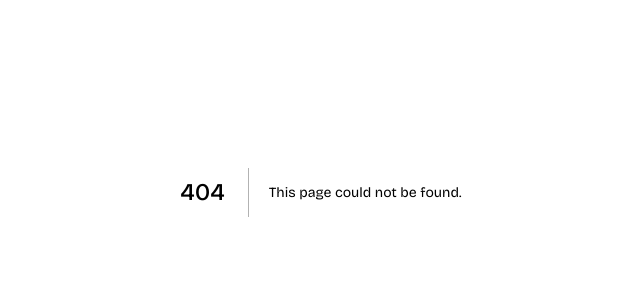
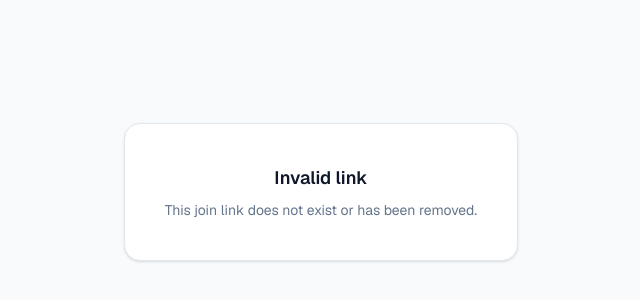
Before and after one commit to Hrikesh145/precognise-assess, a Next.js app: page /join/1 in a window 1280 px wide. Before the commit this address had no page. Shown: the part 208-508 px from the top of the page, without its empty margins (319-959 px from the left). Built offline with nearby package versions, Linux system fonts and the light colour scheme; no server answers; the database is empty.

Commit message:
feat: add public /join/[token] route with status-aware redirect

```diff
--- /dev/null
+++ b/app/join/[token]/page.tsx
@@ -0,0 +1,35 @@
+import { redirect } from "next/navigation";
+import { prisma } from "@/lib/prisma";
+
+export default async function JoinPage({ params }: { params: Promise<{ token: string }> }) {
+  const { token } = await params;
+
+  const session = await prisma.session.findUnique({
+    where: { joinToken: token },
+    select: { status: true, title: true },
+  });
+
+  if (!session) {
+    return (
+      <div className="flex min-h-screen items-center justify-center bg-[#F8FAFC]">
+        <div className="rounded-2xl border border-[#E2E8F0] bg-white p-10 text-center shadow-sm">
+          <p className="text-lg font-semibold text-[#0F172A]">Invalid link</p>
+          <p className="mt-2 text-sm text-[#64748B]">This join link does not exist or has been removed.</p>
+        </div>
+      </div>
+    );
+  }
+
+  if (session.status === "ENDED") {
+    return (
+      <div className="flex min-h-screen items-center justify-center bg-[#F8FAFC]">
+        <div className="rounded-2xl border border-[#E2E8F0] bg-white p-10 text-center shadow-sm">
+          <p className="text-lg font-semibold text-[#0F172A]">{session.title}</p>
+          <p className="mt-2 text-sm text-[#64748B]">This session has ended. No further logins are accepted.</p>
+        </div>
+      </div>
+    );
+  }
+
+  redirect(`/candidate/login?token=${token}`);
+}
```
